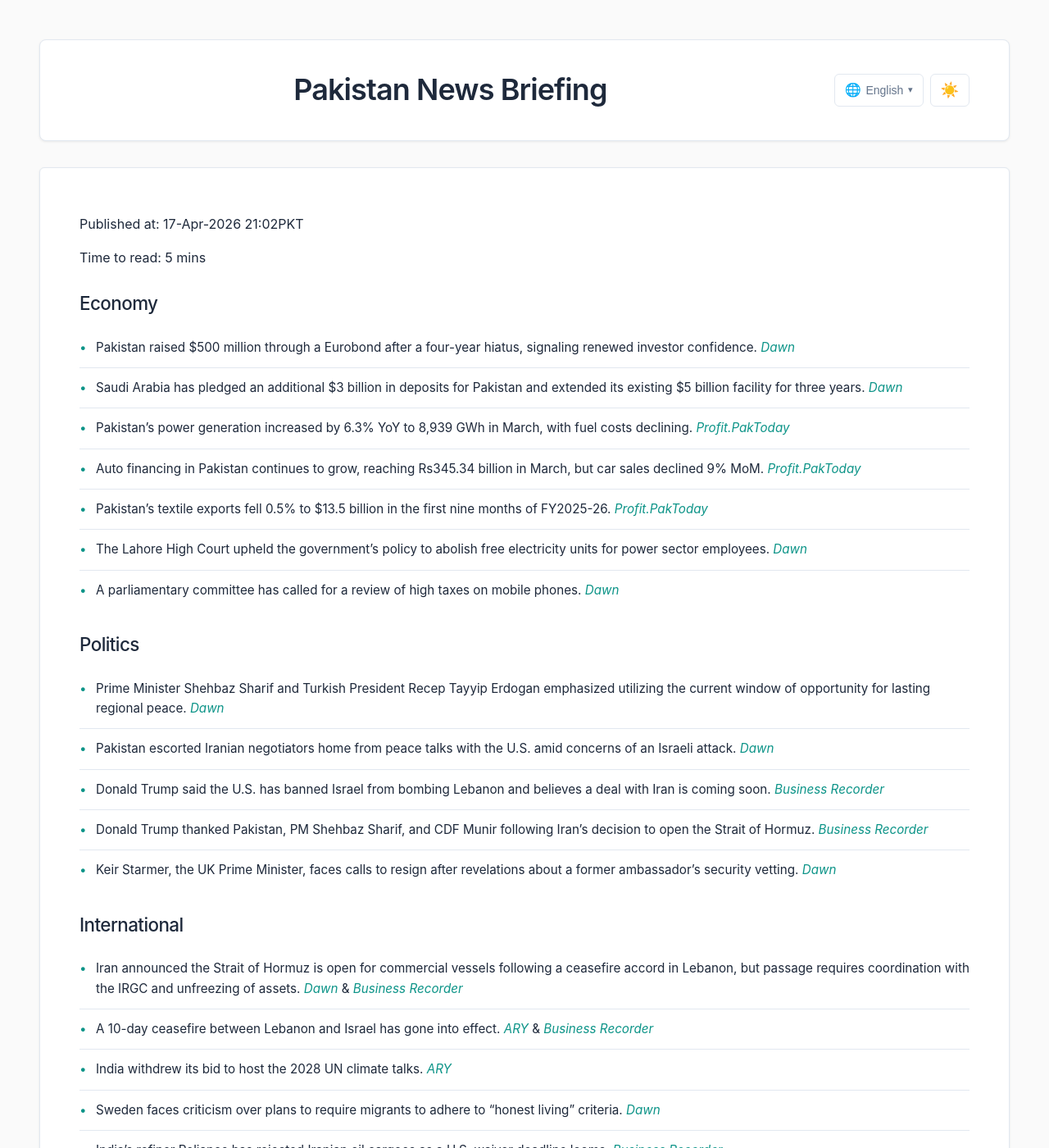
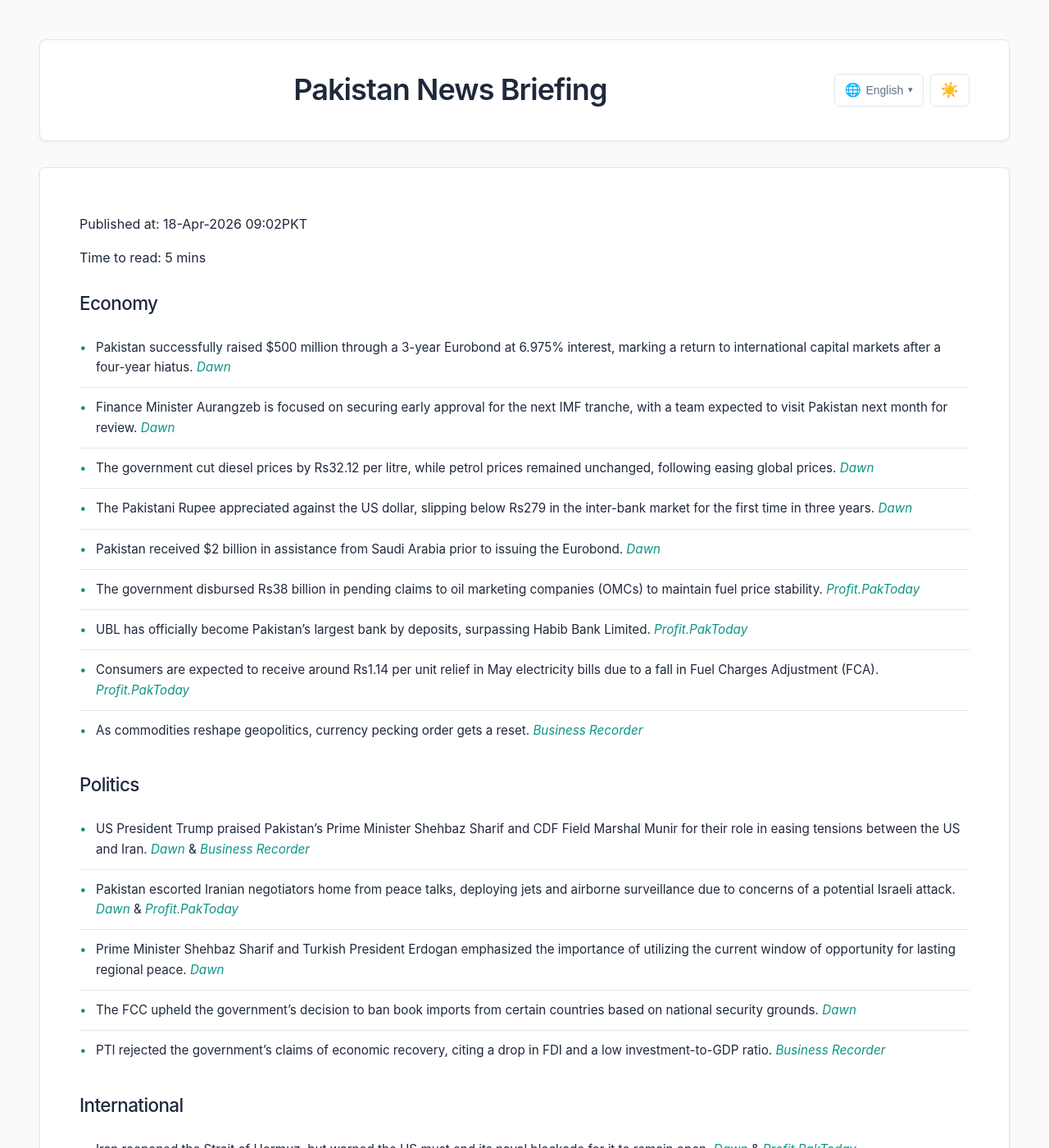
Before and after one commit to zsubzwary/news, a Jekyll site: the page built from en/index.md, in a window 1280 px wide and 1400 px high. Shown: the whole window at 82% size. Built offline with Jekyll 4.4.1, drawn with Linux system fonts in a browser that asks for light colours; some web fonts are replaced; some of the changed text lies outside the part shown.

Commit message:
DateTime; 2026-04-18T04:02:15.078Z

```diff
--- a/en/index.md
+++ b/en/index.md
@@ -4,65 +4,65 @@ title: Pakistan News Briefing
 lang: en
 ---
 
-Published at: 17-Apr-2026 21:02PKT
+Published at: 18-Apr-2026 09:02PKT
 
 Time to read: 5 mins
 
 ### Economy
-- Pakistan raised $500 million through a Eurobond after a four-year hiatus, signaling renewed investor confidence. *[Dawn](https://www.dawn.com/news/1992643/pakistan-raises-500m-through-eurobond-after-4-year-hiatus)*
-- Saudi Arabia has pledged an additional $3 billion in deposits for Pakistan and extended its existing $5 billion facility for three years. *[Dawn](https://www.dawn.com/news/1992553/pakistan-saudi-arabia-sign-agreement-to-extend-3bn-deposit)*
-- Pakistan’s power generation increased by 6.3% YoY to 8,939 GWh in March, with fuel costs declining. *[Profit.PakToday](https://profit.pakistantoday.com.pk/2026/04/17/pakistan-power-generation-rises-6-3-yoy-to-8939-gwh-in-march-fuel-cost-falls)*
-- Auto financing in Pakistan continues to grow, reaching Rs345.34 billion in March, but car sales declined 9% MoM. *[Profit.PakToday](https://profit.pakistantoday.com.pk/2026/04/17/auto-loans-hit-rs345-billion-sales-rise-40-yoy-but-fall-9-mom-in-march)*
-- Pakistan’s textile exports fell 0.5% to $13.5 billion in the first nine months of FY2025-26. *[Profit.PakToday](https://profit.pakistantoday.com.pk/2026/04/17/pakistans-textile-exports-fall-0-5-to-13-5-billion-in-9mfy26-march-exports-down-7-06-yoy)*
-- The Lahore High Court upheld the government’s policy to abolish free electricity units for power sector employees. *[Dawn](https://www.dawn.com/news/1992600/lhc-upholds-govts-policy-abolishing-free-electricity-units-for-power-sector-employees)*
-- A parliamentary committee has called for a review of high taxes on mobile phones. *[Dawn](https://www.dawn.com/news/1992464/na-panel-seeks-review-of-high-taxes-on-mobile-phones)*
+- Pakistan successfully raised $500 million through a 3-year Eurobond at 6.975% interest, marking a return to international capital markets after a four-year hiatus. *[Dawn](https://www.dawn.com/news/1992766/dollar-slips-below-rs279-after-3-years)*
+- Finance Minister Aurangzeb is focused on securing early approval for the next IMF tranche, with a team expected to visit Pakistan next month for review. *[Dawn](https://www.dawn.com/news/1992761/pakistan-seeks-early-approval-of-next-imf-tranche)*
+- The government cut diesel prices by Rs32.12 per litre, while petrol prices remained unchanged, following easing global prices. *[Dawn](https://www.dawn.com/news/1992815/diesel-price-cut-by-rs32-a-litre-petrol-unchanged)*
+- The Pakistani Rupee appreciated against the US dollar, slipping below Rs279 in the inter-bank market for the first time in three years. *[Dawn](https://www.dawn.com/news/1992766/dollar-slips-below-rs279-after-3-years)*
+- Pakistan received $2 billion in assistance from Saudi Arabia prior to issuing the Eurobond. *[Dawn](https://www.dawn.com/news/1992643/pakistan-raises-500m-through-eurobond-after-4-year-hiatus)*
+- The government disbursed Rs38 billion in pending claims to oil marketing companies (OMCs) to maintain fuel price stability. *[Profit.PakToday](https://profit.pakistantoday.com.pk/2026/04/17/ogra-disburses-pkr-38-billion-in-pdcs-to-omcs/)*
+- UBL has officially become Pakistan’s largest bank by deposits, surpassing Habib Bank Limited. *[Profit.PakToday](https://profit.pakistantoday.com.pk/2026/04/17/ubl-officially-becomes-pakistans-largest-bank-by-deposits/)*
+- Consumers are expected to receive around Rs1.14 per unit relief in May electricity bills due to a fall in Fuel Charges Adjustment (FCA). *[Profit.PakToday](https://profit.pakistantoday.com.pk/2026/04/17/consumers-to-get-around-rs1-14-per-unit-relief-in-may-bills-as-fca-falls/)*
+- As commodities reshape geopolitics, currency pecking order gets a reset. *[Business Recorder](https://www.brecorder.com/news/40417081/as-commodities-reshape-geopolitics-currency-pecking-order-gets-a-reset)*
 
 ### Politics
-- Prime Minister Shehbaz Sharif and Turkish President Recep Tayyip Erdogan emphasized utilizing the current window of opportunity for lasting regional peace. *[Dawn](https://www.dawn.com/news/1992556/pm-erdogan-emphasise-importance-of-utilising-window-of-opportunity-for-lasting-regional-peace)*
-- Pakistan escorted Iranian negotiators home from peace talks with the U.S. amid concerns of an Israeli attack. *[Dawn](https://www.dawn.com/news/1992620/pakistan-escorted-iranian-negotiators-home-from-peace-talks-amid-concerns-of-israeli-attack-sources-say)*
-- Donald Trump said the U.S. has banned Israel from bombing Lebanon and believes a deal with Iran is coming soon. *[Business Recorder](https://www.brecorder.com/news/40416953/trump-says-israel-banned-from-bombing-lebanon)*
-- Donald Trump thanked Pakistan, PM Shehbaz Sharif, and CDF Munir following Iran’s decision to open the Strait of Hormuz. *[Business Recorder](https://www.brecorder.com/news/40416944/trump-thanks-pakistan-praises-pm-shehbaz-cdf-munir-as-iran-opens-strait-of-hormuz)*
-- Keir Starmer, the UK Prime Minister, faces calls to resign after revelations about a former ambassador’s security vetting. *[Dawn](https://www.dawn.com/news/1992577/uks-starmer-faces-calls-to-resign-as-mandelson-row-reignites)*
+- US President Trump praised Pakistan’s Prime Minister Shehbaz Sharif and CDF Field Marshal Munir for their role in easing tensions between the US and Iran. *[Dawn](https://www.dawn.com/news/1992816/hormuz-fully-open-but-us-keeps-iran-blockade-intact)* & *[Business Recorder](https://www.brecorder.com/news/40417065/trump-praises-pm-cdf-for-role-in-easing-tensions)*
+- Pakistan escorted Iranian negotiators home from peace talks, deploying jets and airborne surveillance due to concerns of a potential Israeli attack. *[Dawn](https://www.dawn.com/news/1992758/pakistan-escorted-iran-negotiators-home-amid-israel-concerns)* & *[Profit.PakToday](https://profit.pakistantoday.com.pk/2026/04/17/pakistan-escorted-iranian-negotiators-home-from-peace-talks-amid-concerns-of-israeli-attack-sources-say)*
+- Prime Minister Shehbaz Sharif and Turkish President Erdogan emphasized the importance of utilizing the current window of opportunity for lasting regional peace. *[Dawn](https://www.dawn.com/news/1992556/pm-erdogan-emphasise-importance-of-utilising-window-of-opportunity-for-lasting-regional-peace)*
+- The FCC upheld the government’s decision to ban book imports from certain countries based on national security grounds. *[Dawn](https://www.dawn.com/news/1992812/fcc-upholds-ban-on-book-imports-from-certain-countries)*
+- PTI rejected the government’s claims of economic recovery, citing a drop in FDI and a low investment-to-GDP ratio. *[Business Recorder](https://www.brecorder.com/news/40416976/pti-rejects-govt-claims-of-economic-recovery)*
 
 ### International
-- Iran announced the Strait of Hormuz is open for commercial vessels following a ceasefire accord in Lebanon, but passage requires coordination with the IRGC and unfreezing of assets. *[Dawn](https://www.dawn.com/news/1992627/iran-says-strait-of-hormuz-open-for-commercial-vessels-after-lebanon-deal)* & *[Business Recorder](https://www.brecorder.com/news/40416959/ships-crossing-hormuz-need-irgc-ok-unfreezing-of-assets-part-of-deal-iran-official-says)*
-- A 10-day ceasefire between Lebanon and Israel has gone into effect. *[ARY](https://arynews.tv/lebanon-israel-ceasefire-deal-explained)* & *[Business Recorder](https://www.brecorder.com/news/40416952/wall-street-indexes-rally-after-iran-says-strait-of-hormuz-completely-open)*
-- India withdrew its bid to host the 2028 UN climate talks. *[ARY](https://arynews.tv/india-withdraws-its-bid-to-host-un-climate-talks-in-2028)*
-- Sweden faces criticism over plans to require migrants to adhere to “honest living” criteria. *[Dawn](https://www.dawn.com/news/1992585/sweden-rights-groups-blast-honest-living-criteria-for-migrants)*
-- India’s refiner Reliance has rejected Iranian oil cargoes as a U.S. waiver deadline looms. *[Business Recorder](https://www.brecorder.com/news/40416948/indian-refiner-reliance-rejects-iran-oil-cargoes-as-waiver-deadline-looms)*
+- Iran reopened the Strait of Hormuz, but warned the US must end its naval blockade for it to remain open. *[Dawn](https://www.dawn.com/news/1992816/hormuz-fully-open-but-us-keeps-iran-blockade-intact)* & *[Profit.PakToday](https://profit.pakistantoday.com.pk/2026/04/18/iran-reopens-strait-of-hormuz-but-says-u-s-must-end-naval-blockade)*
+- The US is considering releasing up to $20 billion in frozen Iranian assets in exchange for Iran relinquishing control of its enriched uranium stockpile. *[Profit.PakToday](https://profit.pakistantoday.com.pk/2026/04/17/us-weighs-20bn-asset-release-as-iran-talks-focus-on-uranium-stockpile-deal)*
+- Venezuela has restored relations with the IMF and World Bank. *[Business Recorder](https://www.brecorder.com/news/40417070/venezuela-imf-worl-bank-restore-relations)*
+- India dropped a proposal to mandate national ID app on smartphones after pushback. *[Dawn](https://www.dawn.com/news/1992649/india-drops-proposal-to-mandate-national-id-app-on-smartphones-after-pushback)*
+- Myanmar cut ex-leader Aung San Suu Kyi’s sentence and freed former president. *[Dawn](https://www.dawn.com/news/1992670/myanmar-cuts-ex-leader-aung-san-suu-kyis-sentence-frees-former-president)* & *[ARY](https://arynews.tv/myanmar-cuts-ex-leader-aung-san-suu-kyis-sentence-frees-former-president)*
+- EU warns Meta WhatsApp AI fee breaches antitrust rules orders rollback. *[ARY](https://arynews.tv/eu-warns-meta-whatsapp-ai-fee-breaches-antitrust-rules-orders-rollback)*
+- US cloud dominance risks European security. *[Dawn](https://www.dawn.com/news/1992759/us-cloud-dominance-risks-european-security-report)*
 
 ### National
-- Bushra Bibi, wife of Imran Khan, was shifted back to Adiala jail after undergoing eye surgery. *[Dawn](https://www.dawn.com/news/1992563/bushra-bibi-shifted-back-to-prison-following-eye-surgery-adiala-jail-authorities)*
-- Islamabad administration denied claims regarding the closure of transport terminals. *[Dawn](https://www.dawn.com/news/1992605/islamabad-administration-denies-claims-regarding-closure-of-transport-terminals)*
-- Mohsin Naqvi, FIA chief, directed timely complaint redressal and transparent investigations during a visit to Karachi. *[Dawn](https://www.dawn.com/news/1992589/mohsin-naqvi-fia-chief-direct-timely-complaint-redressal-transparent-investigations-during-karachi-visit)*
-- Government admits to up to seven hours of power outages due to a hydro slump and LNG disruptions. *[Dawn](https://www.dawn.com/news/1992471/govt-admits-up-to-seven-hours-of-power-outages)* & *[Business Recorder](https://www.brecorder.com/news/40416945/pakistan-power-cuts-double-as-hydro-slump-upends-supply-plans)*
-- A new attendance monitoring system has been launched in schools. *[ARY](https://arynews.tv/school-attendance-monitoring-system-launched)*
-- E-Challan system launched in another city. *[ARY](https://arynews.tv/e-challan-system-launched-in-another-city)*
+- Approximately 13,000 people have crossed into Pakistan from Iran over the past six weeks due to the war. *[Dawn](https://www.dawn.com/news/1992806/iom-says-13000-crossed-into-pakistan-from-iran-during-war)*
+- Police intensified a combing operation against terrorists in Gilgit-Baltistan following an attack on a police team. *[Dawn](https://www.dawn.com/news/1992807/police-intensify-combing-operation-against-terrorists-after-chilas-attack-15-held)*
+- The FIA arrested a most-wanted human trafficker in a crackdown on smuggling networks. *[Dawn](https://www.dawn.com/news/1992808/most-wanted-trafficker-held-in-fia-crackdown)*
+- A campaign was launched to remove illegal security cabins outside houses in Islamabad. *[Dawn](https://www.dawn.com/news/1992707/campaign-launched-to-remove-illegal-guards-cabins-from-outside-houses-in-islamabad)*
+- 125 people were rescued from Mangla Dam after a sudden thunderstorm disrupted their journey. *[Dawn](https://www.dawn.com/news/1992814/tragedy-averted-as-125-ferried-to-safety-from-mangla-dam)*
+
+### Health
+- Karachi has recorded a dramatic increase in paediatric HIV cases, with 159 patients admitted to three city hospitals this year, largely due to unsafe healthcare practices. *[Dawn](https://www.dawn.com/news/1992741/karachi-records-dramatic-increase-in-paediatric-hiv-cases)*
+- Researchers are exploring a potential fix for Down syndrome using advanced gene editing techniques. *[ARY](https://arynews.tv/down-syndrome-and-the-crispr-gene-editing-tool)*
+- Zinc deficiency is a widespread but under-recognized public health issue in Pakistan. *[Business Recorder](https://www.brecorder.com/news/40416985/zinc-deficiency-under-recognised-health-issue-in-pakistan-survey)*
+- A new obesity pill, Foundayo, has received 1,390 US prescriptions in its launch week. *[ARY](https://arynews.tv/foundayo-obesity-pill-draws-1390-us-prescriptions-in-launch-week)*
 
 ### Sports
-- The ICC is investigating Cricket Canada over allegations of match corruption related to a T20 World Cup game against New Zealand. *[Dawn](https://www.dawn.com/news/1992601/canada-t20-world-cup-game-under-icc-scrutiny-after-corruption-claim)*
-- Carlos Alcaraz has withdrawn from the Madrid Open due to a wrist injury. *[Business Recorder](https://www.brecorder.com/news/40416954/injured-alcaraz-pulls-out-of-madrid-open-for-second-straight-year)*
-- Novak Djokovic will miss the Madrid Open due to ongoing injury problems. *[Business Recorder](https://www.brecorder.com/news/40416940/injured-djokovic-to-miss-madrid-open)*
-- BTS held a concert in Tokyo, marking their first performance outside South Korea after a hiatus. *[Business Recorder](https://www.brecorder.com/news/40416955/japanese-fans-gather-to-welcome-bts-on-world-tour)*
+- NBP welcomed Shahid Afridi as a sports consultant. *[Business Recorder](https://www.brecorder.com/news/40416984/nbp-welcomes-shahid-afridi-as-sports-consultant)*
 
 ### Other
-- A new Pope Leo has adopted a more forceful speaking style, criticizing war and inequality. *[Dawn](https://www.dawn.com/news/1992612/a-new-forceful-pope-leo-steps-onto-the-world-stage)*
-- Troy Baker, a video game voice actor, believes only humans can create true art. *[Business Recorder](https://www.brecorder.com/news/40416956/video-game-voice-star-troy-baker-says-only-humans-can-make-art)*
-- Paramount Pictures has announced “Top Gun 3” is officially in development. *[Business Recorder](https://www.brecorder.com/news/40416957/cruise-control-top-gun-3-officially-in-the-works)*
-- An Australian soldier accused of war crimes in Afghanistan has been granted bail. *[Dawn](https://www.dawn.com/news/1992559/australian-soldier-accused-of-war-crimes-in-afghanistan-granted-bail)*
-- A new industrial estate is planned for Port Qasim, Pakistan. *[Profit.PakToday](https://profit.pakistantoday.com.pk/2026/04/17/pakistan-to-develop-400-acre-industrial-estate-at-port-qasim)*
-- The EU warned Meta about its WhatsApp AI fee, ordering a rollback due to antitrust concerns. *[ARY](https://arynews.tv/eu-warns-meta-whatsapp-ai-fee-breaches-antitrust-rules-orders-rollback)*
-- Petrol prices in Pakistan are likely to decrease following the decision regarding the Strait of Hormuz. *[ARY](https://arynews.tv/petrol-price-in-pakistan-likely-to-decrease-after-hormuz-decision-minister)*
-- Free electricity facility for power sector employees has ended. *[ARY](https://arynews.tv/electricity-and-the-end-of-free-units-for-employees)*
-- The auto policy 2026-31 is facing criticism for a lack of transparency. *[Profit.PakToday](https://profit.pakistantoday.com.pk/2026/04/17/auto-policy-2026-31-faces-criticism-over-secrecy-industry-seeks-clarity)*
-- Nepra approved investment plans for three Discos, but cut the proposals by 39%. *[Profit.PakToday](https://profit.pakistantoday.com.pk/2026/04/17/nepra-approves-rs77-4-billion-investment-plans-for-three-discos-cuts-proposals-by-39)*
-- Imported phones are taxed at 54%, while locally assembled devices are taxed at 25%. *[Profit.PakToday](https://profit.pakistantoday.com.pk/2026/04/17/imported-phones-taxed-at-54-locally-assembled-devices-at-25-na-committee-told)*
-- Asia stocks are set for a weekly gain, with oil prices under $100 due to peace deal hopes. *[Profit.PakToday](https://profit.pakistantoday.com.pk/2026/04/17/asia-stocks-set-for-weekly-gain-oil-under-100-on-peace-deal-hopes)*
-- HBL posted a profit before tax of Rs 33.7 billion in Q1’26. *[Profit.PakToday](https://profit.pakistantoday.com.pk/2026/04/17/hbl-posts-q126-profit-before-tax-of-rs-33-7-billion-while-serving-clients-well-across-all-segments)*
-- PSX surged over 4,000 points on improved macroeconomic indicators and US-Iran talks optimism. *[Profit.PakToday](https://profit.pakistantoday.com.pk/2026/04/17/psx-surges-over-3000-points-on-improved-macroeconomic-indicators-us-iran-talks-optimism)*
-- Trump expressed gratitude to Pakistan for its role in the Hormuz situation. *[Business Recorder](https://www.brecorder.com/news/40416944/trump-thanks-pakistan-praises-pm-shehbaz-cdf-munir-as-iran-opens-strait-of-hormuz)*
-- Trump says blockade on Iran remains in full force until a deal is reached. *[Business Recorder](https://www.brecorder.com/news/40416949/trump-says-blockade-on-iran-in-full-force-until-deal-is-reached)*
-- Lebanon residents are returning to “unliveable” areas as the ceasefire with Israel mostly holds. *[ARY](https://arynews.tv/lebanese-return-to-unliveable-areas-as-ceasefire-with-israel-mostly-holds)*
-- Gold prices are up and poised for a fourth straight weekly gain. *[Business Recorder](https://www.brecorder.com/news/40416946/gold-up-more-than-1-poised-for-fourth-straight-weekly-gain)*
-- Finance Minister Aurangzeb lauded Beijing’s support for Pakistan’s IMF program. *[Dawn](https://www.dawn.com/news/1992576/aurangzeb-lauds-beijings-support-for-pakistans-imf-programme-during-meeting-with-chinese-counterpart)*
-- A piece discussing "necropolitics" and the devaluation of life in modern conflict. *[Dawn](https://www.dawn.com/news/1989892/when-death-becomes-a-statistic-necropolitics-in-the-age-of-moral-silence)*
+- Hajj operation 2026 has started from Karachi airport. *[ARY](https://arynews.tv/hajj-2026-operation-starts-from-karachi-airport)*
+- Kuwait faces a shortage of warehouses. *[ARY](https://arynews.tv/kuwait-warehousing-sector-faces-serious-challenges)*
+- Oil prices settled down 9% after Iran declared the Strait of Hormuz open. *[Profit.PakToday](https://profit.pakistantoday.com.pk/2026/04/18/oil-settles-down-9-after-iran-declares-strait-of-hormuz-open/)*
+- Hydel surge cuts outages as dam releases jump to 30,000 cusecs. *[Profit.PakToday](https://profit.pakistantoday.com.pk/2026/04/18/hydel-surge-cuts-outages-as-dam-releases-jump-to-30000-cusecs/)*
+- Over 1,300 fresh graduates have joined the GET Placement Programme. *[Business Recorder](https://www.brecorder.com/news/40416998/over-1300-fresh-graduates-join-get-placement-programme)*
+- Easy loans and modern medical facilities will be introduced for small farmers in Sindh. *[Business Recorder](https://www.brecorder.com/news/40416997/easy-loans-modern-medical-facilities-sindh-govt-to-introduce-projects-for-small-farmers-soon-malkani)*
+- Key infrastructure projects are being inspected in Karachi. *[Business Recorder](https://www.brecorder.com/news/40416999/key-infrastructure-projects-mayor-karachi-holds-late-night-inspections-across-megacity)*
+- Bushra Bibi, wife of Imran Khan, was shifted back to prison after eye surgery. *[Dawn](https://www.dawn.com/news/1992563/bushra-bibi-shifted-back-to-prison-following-eye-surgery-adiala-jail-authorities)* & *[Business Recorder](https://www.brecorder.com/news/40416975/pti-leader-concerned-at-bushras-health-conditions)*
+- The PBC condemned the attack on a former judge. *[Business Recorder](https://www.brecorder.com/news/40416977/pbc-condemns-attack-on-former-judge)*
+- The HEC awarded 3,946 need-based scholarships in 2024-25. *[Business Recorder](https://www.brecorder.com/news/40417002/hec-awards-3946-need-based-scholarships-in-2024-25)*
+- The government is working with businessmen to improve the economy. *[Business Recorder](https://www.brecorder.com/news/40417001/businessmen-working-with-govt-to-improve-economy-s-m-tanveer)*
+- Peace within reach. *[Business Recorder](https://www.brecorder.com/news/40416979/peace-within-reach)*
+- Economic strategy. *[Business Recorder](https://www.brecorder.com/news/40416980/economic-strategy)*
+- How 50 days of the Iran war led to the loss of $50 billion worth of oil. *[ARY](https://arynews.tv/how-50-days-of-the-iran-war-led-to-the-loss-of-50-billion-worth-of-oil)*
```
